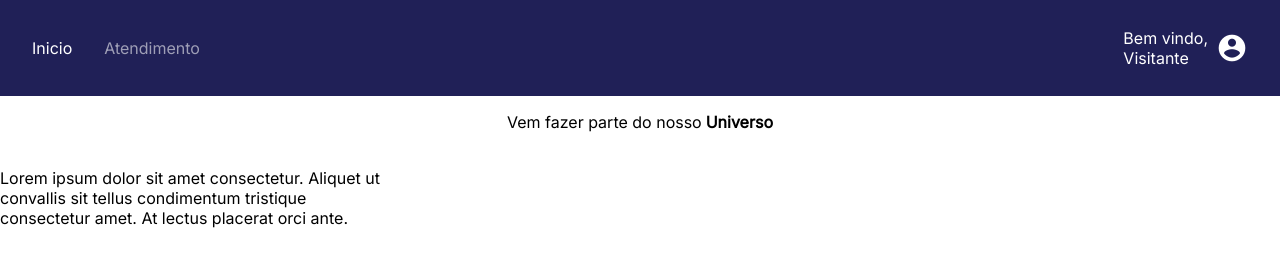
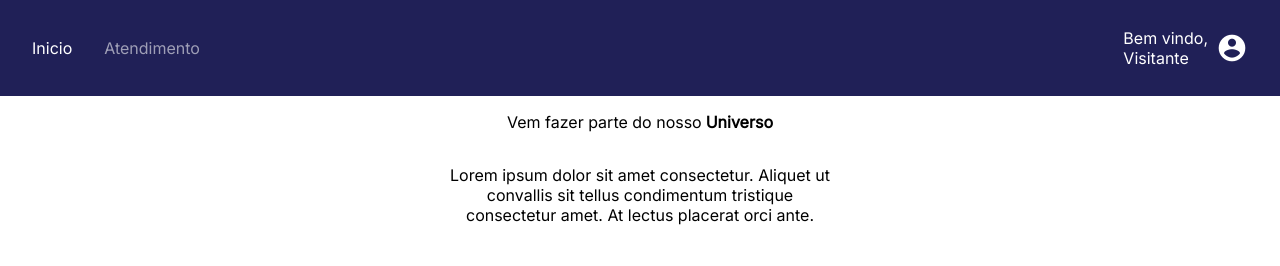
Before and after one commit to fabriciolucasz/catolica, a website: page index.html in a window 1280 px wide. Drawn offline with Linux system fonts and the light colour scheme; files that its build step writes are made by us from their sources; files whose address does not match are found by name.

Commit message:
Fixed Html

```diff
--- a/source/assets/css/style.css
+++ b/source/assets/css/style.css
@@ -90,19 +90,18 @@ main p {
 .main_content {
     display: flex;
     flex-direction: column;
-    justify-content: center;
-    gap: 0.5vh
+    align-items: center;
+    gap: 0.1vh
 }
 
 .main_branch {
     display: flex;
     flex-direction: row;
-    justify-content: center;
     gap: 0.5vh
 }
 
 .second_branch {
-    justify-content: center;
+    text-align: center;
     width: 50vh;
 }
 
```
